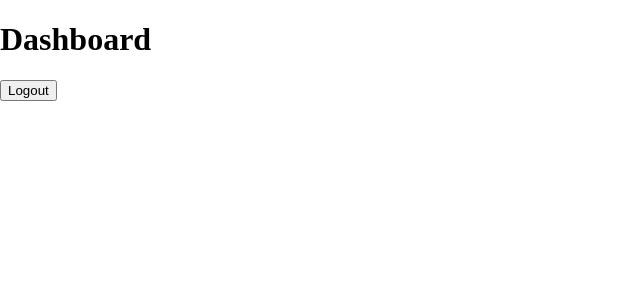
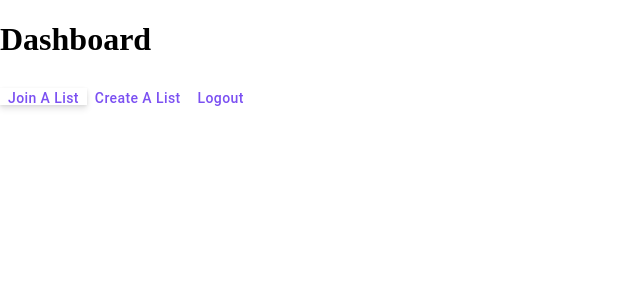
Before and after one commit to samschodron/OfficeHoursWaitingList, a React (Create React App) app in the folder frontend/: page /dashboard in a window 1280 px wide. Shown: the top 300 px of the page, without its empty margins (0-640 px from the left). Built offline with nearby package versions, Linux system fonts and the light colour scheme; no server answers.

Commit message:
created dashboard and modified home page

```diff
--- a/frontend/src/components/Dashboard.js
+++ b/frontend/src/components/Dashboard.js
@@ -3,6 +3,8 @@ import { onAuthStateChanged } from "firebase/auth";
 import { signOut } from "firebase/auth";
 import { auth } from '../firebase';
 import { useNavigate } from 'react-router-dom';
+import { Container, Typography, Box, Button } from '@mui/material';
+import { Link } from 'react-router-dom';
 
 const Dashboard = () => {
 
@@ -37,9 +39,20 @@ const Dashboard = () => {
             <h1>Dashboard</h1>
 
             <div>
-                <button onClick={handleLogout}>
+                <Link to="/join-page" className="shadow" style={{ textDecoration: 'none' }}>
+                    <Button>
+                        Join A List
+                    </Button>
+                </Link>
+                <Link to="/create-list-page" className="" style={{ textDecoration: 'none' }}>
+                    <Button>
+                        Create A List
+                    </Button>
+                </Link>
+
+                <Button onClick={handleLogout}>
                     Logout
-                </button>
+                </Button>
             </div>
         </div>
     )
--- a/frontend/src/components/HomePage.js
+++ b/frontend/src/components/HomePage.js
@@ -24,17 +24,17 @@ const HomePage = () => {
                     </Typography>
 
                     <Box className="button-home">
-                        <Link to="/join-page" className="shadow" style={{ textDecoration: 'none' }}>
+                        <Link to="/login" className="shadow" style={{ textDecoration: 'none' }}>
                             <Button variant="contained" className="shadow" sx={{
                                 borderRadius: '30px', minWidth: '35%',
                                 minHeight: '3rem', background: 'linear-gradient(to right, #BE50F2, #3888FF)', '&:hover': { opacity: 0.5, transition: '.2s' }
                             }}>
-                                Join A List
+                                Login
                             </Button>
                         </Link>
-                        <Link to="/create-list-page" className="" style={{ textDecoration: 'none' }}>
+                        <Link to="/signup" className="" style={{ textDecoration: 'none' }}>
                             <Button color="buttWhite" variant="contained" className="shadow" sx={{ marginLeft: '2rem', borderRadius: '30px', minWidth: '35%', height: '3rem' }}>
-                                Create A List
+                                Signup
                             </Button>
                         </Link>
                     </Box>
```
